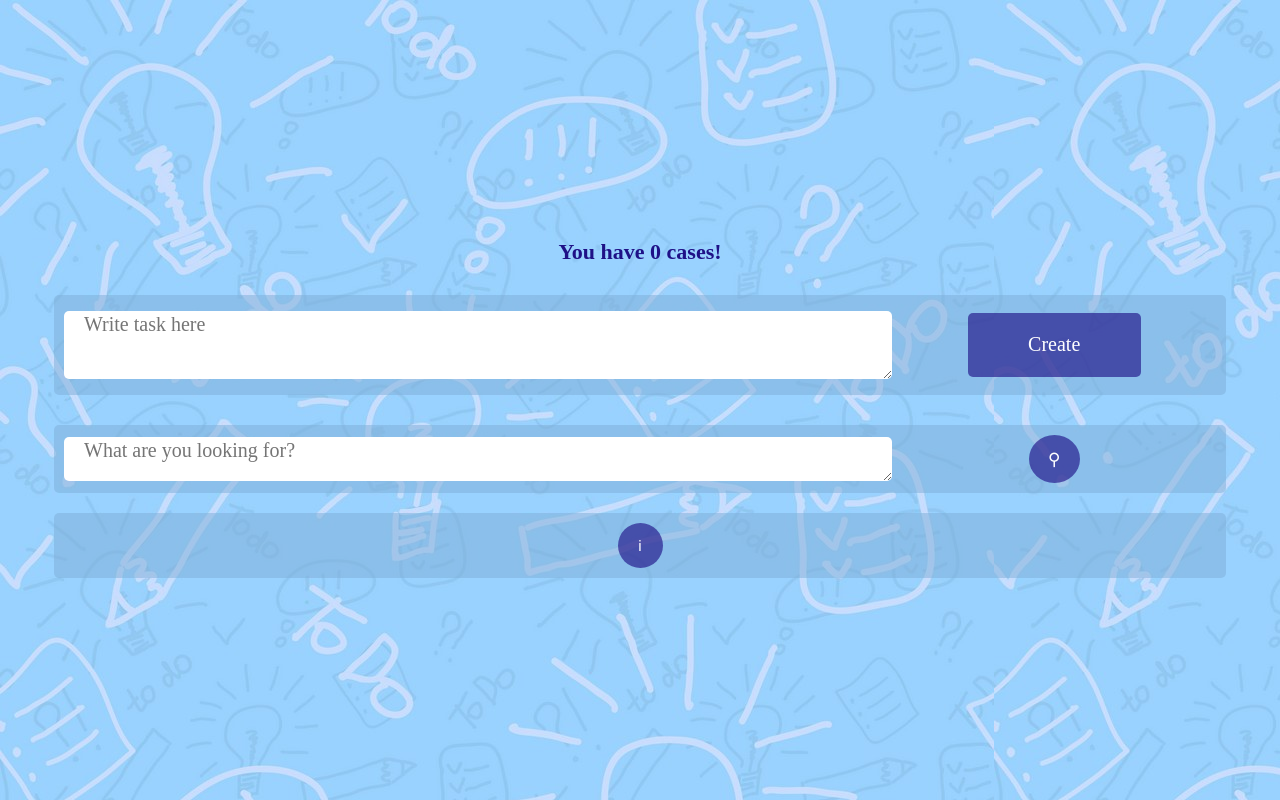
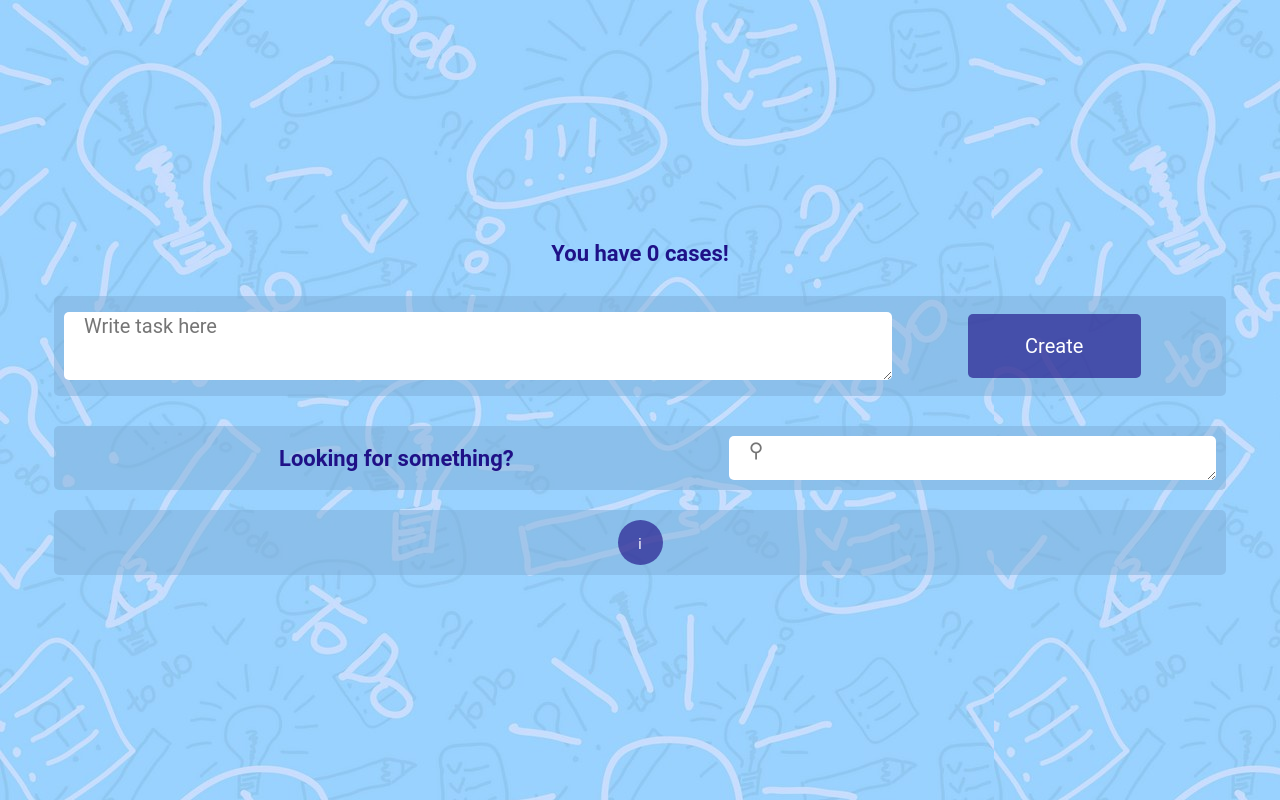
Before and after one commit to atenobi/test-task-todo, a React (Create React App) app: page / in a window 1280 px wide. Built offline with nearby package versions, Linux system fonts and the light colour scheme.

Commit message:
remake searching/ fix font(default)

```diff
--- a/src/App.jsx
+++ b/src/App.jsx
@@ -1,5 +1,4 @@
 import React, { useState }  from "react";
-import './index.css';
 
 // components
 import ToDoCounter from "./components/ToDoCounter/ToDoCounter";
@@ -8,19 +7,12 @@ import ToDoSearchMenu from "./components/ToDoSearchMenu/ToDoSearchMenu";
 import ToDoItem from "./components/ToDoItem/ToDoItem";
 import ToDoFooter from "./components/ToDoFooter/ToDoFooter";
 
+// style
+import './index.css';
+
 function App() {
   const [toDoArr, setToDoArr] = useState([]);
-
-  const infoArray = [
-    'Блокнот (To-Do list).',
-    'Небольшой тестовый проект на React JS.',
-    'Дизайн разрабатываю сам.',
-    'Стремился к простому, интуитивно понятному интерфейсу',
-    '(как мне кажется - получилось весело).',
-    'Приложение адаптируется под мобильные устройства.',
-    'Удобно добавлять, редактировать, удалять заметки.',
-    'https://atenobi.github.io/test-task-todo/',
-  ];
+  const [findedItems, setFindedItems] = useState([]);
 
   const addToDoToArray = (userInput) => {
     if (userInput) {
@@ -38,6 +30,7 @@ function App() {
   const updateItem = (toDo, newValue) => {
     const updatedEl = toDoArr.find(el => el.id === toDo.id)
     updatedEl.change(newValue);
+    setFindedItems([]);
     return updatedEl;
   };
 
@@ -49,7 +42,24 @@ function App() {
     <div className="App">
       <ToDoCounter toDoCount={toDoArr.length} />
       <ToDoMainMenu addToDoToArray={addToDoToArray} />
-      <ToDoSearchMenu toDoArr={toDoArr} />
+      <ToDoSearchMenu
+        toDoArr={toDoArr}
+        setFindedItems={setFindedItems}
+      />
+
+      {findedItems.length > 0 && findedItems.map((el) => (
+        <div className="searching_result_container">
+          <h4 className="searching_result_text">Found</h4>
+          <ToDoItem
+            key={el.id}
+            item={el}
+            removeItem={removeItem}
+            updateItem={updateItem}
+          />
+        </div>
+      ))
+      }
+
       {toDoArr.length > 0 && toDoArr.map((el) => (
           <ToDoItem
             key={el.id}
@@ -59,7 +69,7 @@ function App() {
           />
         ))
       }
-      <ToDoFooter infoArray={infoArray} />
+      <ToDoFooter />
     </div>
   );
 }
--- a/src/components/ToDoCounter/index.scss
+++ b/src/components/ToDoCounter/index.scss
@@ -7,6 +7,6 @@
   width: 100%;
   font-size: 22px;
   text-align: center;
-  font-family: cursive;
+  font-family: Roboto, Sans-Serif;
   color: #1f1187;
 }
--- a/src/components/ToDoFooter/index.scss
+++ b/src/components/ToDoFooter/index.scss
@@ -38,7 +38,7 @@
 }
 
 .footer_info_text {
-  font-family: cursive;
+  font-family: Roboto, Sans-Serif;
   font-size: 15px;
   color: #0e073f;
   margin: 5px;
--- a/src/components/ToDoItem/ToDoItem.jsx
+++ b/src/components/ToDoItem/ToDoItem.jsx
@@ -47,14 +47,14 @@ const ToDoItem = ({ item, removeItem, updateItem }) => {
 							onClick={() => setUpdate({ id: item.id, value: item.value })}
 						>
 							&#9998;
-							{/*<i className='fas fa-pencil-alt'/>*/}
+							{/* pencil */}
 						</button>
 						<button
 							className='item_delete_button'
 							onClick={() => removeItem(item.id)}
 						>
 							&#9851;
-							{/*<i className='fas fa-trash-alt' />*/}
+							{/* trash */}
 						</button>
 					</div>
 			</div>
--- a/src/components/ToDoItem/index..scss
+++ b/src/components/ToDoItem/index..scss
@@ -14,7 +14,7 @@
 
 .item_text > span {
   font-size: 20px;
-  font-family: cursive;
+  ffont-family: Roboto, Sans-Serif;
   width: 65%;
   height: auto;
   word-break: break-all;
--- a/src/components/ToDoMainMenu/index.scss
+++ b/src/components/ToDoMainMenu/index.scss
@@ -28,7 +28,7 @@
   border: hidden;
   border-radius: 5px;
   font-size: 20px;
-  font-family: cursive;
+  font-family: Roboto, Sans-Serif;
   @media only screen and (max-width: 480px) {
     width: 85%;
     font-size: 15px;
@@ -44,7 +44,7 @@
   color: #ffffff;
   background-color: #1f1187a3;
   font-size: 20px;
-  font-family: cursive;
+  font-family: Roboto, Sans-Serif;
   &:hover {
     cursor: cell;
     background-color: #12085b;
--- a/src/components/ToDoSearchMenu/ToDoSearchMenu.jsx
+++ b/src/components/ToDoSearchMenu/ToDoSearchMenu.jsx
@@ -4,10 +4,8 @@ import PropTypes from "prop-types";
 // style
 import "./index.scss";
 
-const ToDoSearchMenu = ({ toDoArr }) => {
+const ToDoSearchMenu = ({ toDoArr, setFindedItems }) => {
 	const [userString, setUserString] = useState('');
-	const [findedItems, setFindedItems] = useState([]);
-	const [searchStatus, setSearchStatus] = useState(false);
 
 	const inputHandler = e => setUserString(e.currentTarget.value);
 
@@ -19,81 +17,25 @@ const ToDoSearchMenu = ({ toDoArr }) => {
 		}
 	}, [userString, toDoArr]);
 
-	const submitHandler = (e) => {
-		e.preventDefault();
-		setSearchStatus(!searchStatus)
-	};
-
-	const enterKeyHandler = (e) => {
-		if (e.key === 'Enter') {
-			submitHandler(e);
-		}
-	};
-
-	if (searchStatus && findedItems.length > 0) {
-		return (
-			<>
-				<div className="finded_item_container">
-					{findedItems.map(el => (
-							<p
-								className='finded_item_text'
-								key={el.id}
-							>
-								{el.value}
-							</p>
-						)
-					)}
-					<button
-						className="finded_item_button"
-						onClick={() => setSearchStatus(!searchStatus)}
-					>
-						&#10004;
-					</button>
-				</div>
-			</>
-		)
-	}
-
-	if (searchStatus && findedItems.length === 0) {
-		return (
-			<>
-				<div className="finded_item_container">
-							<p className='finded_item_text'>
-								Sorry, nothing was found :(
-							</p>
-					<button
-						className="finded_item_button"
-						onClick={() => setSearchStatus(!searchStatus)}
-					>
-						&#10004;
-					</button>
-				</div>
-			</>
-		)
-	}
-
+	// default render searching menu
 	return (
 		<>
 			<div className="search_menu">
 				<form
 					action={"create_to_do"}
 					className='search_menu_form'
-					onSubmit={submitHandler}
-					onKeyDown={enterKeyHandler}
 				>
+					<h2 className='searching_result_text'>Looking for something?</h2>
 					<textarea
 						className='search_menu_input'
 						value={userString}
 						aria-multiline={true}
-						placeholder='What are you looking for?'
+						placeholder='&#9906;'  // magnifying glass
 						onInput={inputHandler}
 					/>
-					<button
-						className='search_menu_button'
-						type='submit'
-					>
-						&#9906;
-					</button>
+
+
+
 				</form>
 			</div>
 		</>
@@ -102,6 +44,7 @@ const ToDoSearchMenu = ({ toDoArr }) => {
 
 ToDoSearchMenu.propTypes = {
 	toDoArr: PropTypes.array.isRequired,
+	setFindedItems: PropTypes.func.isRequired,
 };
 
 export default ToDoSearchMenu;
--- a/src/components/ToDoSearchMenu/index.scss
+++ b/src/components/ToDoSearchMenu/index.scss
@@ -73,10 +73,9 @@
   width: 98%;
   height: 3rem;
   margin: 0;
-  padding-left: 1em;
   border-radius: 5px;
   font-size: 20px;
-  font-family: cursive;
+  font-family: Roboto, Sans-Serif;
   background-color: white;
   text-align: center;
   @media only screen and (max-width: 480px) {
@@ -95,7 +94,7 @@
   color: #ffffff;
   background-color: #1f1187a3;
   font-size: 15px;
-  font-family: cursive;
+  font-family: Roboto, Sans-Serif;
   &:hover {
     cursor: pointer;
     background-color: #12085b;
--- a/src/components/UpdateMenu/index.scss
+++ b/src/components/UpdateMenu/index.scss
@@ -27,7 +27,7 @@
   border: hidden;
   border-radius: 5px;
   font-size: 15px;
-  font-family: cursive;
+  font-family: Roboto, Sans-Serif;
   @media only screen and (max-width: 480px) {
     width: 85%;
     margin: 0;
--- /dev/null
+++ b/src/constants/infoArray.js
@@ -0,0 +1,10 @@
+export const infoArray = [
+	'Блокнот (To-Do list).',
+	'Небольшой тестовый проект на React JS.',
+	'Дизайн разрабатываю сам.',
+	'Стремился к простому, интуитивно понятному интерфейсу',
+	'(как мне кажется - получилось весело).',
+	'Приложение адаптируется под мобильные устройства.',
+	'Удобно добавлять, редактировать, удалять заметки.',
+	'Работает поиск конкретных заметок.',
+];
--- a/src/index.css
+++ b/src/index.css
@@ -24,3 +24,17 @@ code {
   background-color: #f0f8ff;
   background-image: url("../src/assets/todo-listl-background.jpg");
 }
+
+.searching_result_container {
+  width: 65%;
+  background-color: #79e68f99;
+  text-align: -webkit-center;
+}
+
+.searching_result_text {
+  width: 100%;
+  font-size: 22px;
+  text-align: center;
+  font-family: Roboto, Sans-Serif;
+  color: #1f1187;
+}
```
Also changed, not shown: src/components/ToDoFooter/ToDoFooter.jsx (+6 -8 lines).
